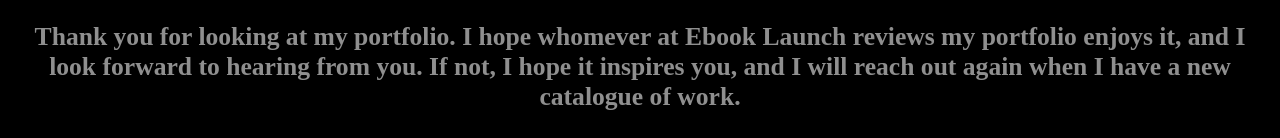
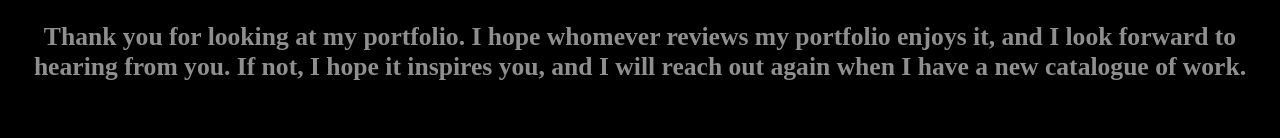
Before and after one commit to MrRiv3r/portfolio_BookCover_RiverCarley, a plain HTML site: page index.html in a window 1280 px wide. Shown: the part 2301-2439 px from the top of the page. After the commit the page ends 2409 px from the top, so only its background shows below. Drawn offline with Linux system fonts and the light colour scheme.

Commit message:
Update index.html
a

```diff
--- a/index.html
+++ b/index.html
@@ -169,7 +169,7 @@ img {
 
 <p>This was my favourite project in the graphic design program at OCADU. We were tasked with creating a font from scratch. I did this using FontLab and Illustrator, and the final product was an installable font that can be used in any software. Beyond the usable font, there were many other deliverables, such as examples of use and a poster displaying the font. The front and back of the poster are on the left, and the examples of use are on the right.</p>
 </div>
-<h3>Thank you for looking at my portfolio. I hope whomever at Ebook Launch reviews my portfolio enjoys it, and I look forward to hearing from you. If not, I hope it inspires you, and I will reach out again when I have a new catalogue of work.</h3>
+<h3>Thank you for looking at my portfolio. I hope whomever reviews my portfolio enjoys it, and I look forward to hearing from you. If not, I hope it inspires you, and I will reach out again when I have a new catalogue of work.</h3>
 
 <script>
 function openPopup(src) {
```
